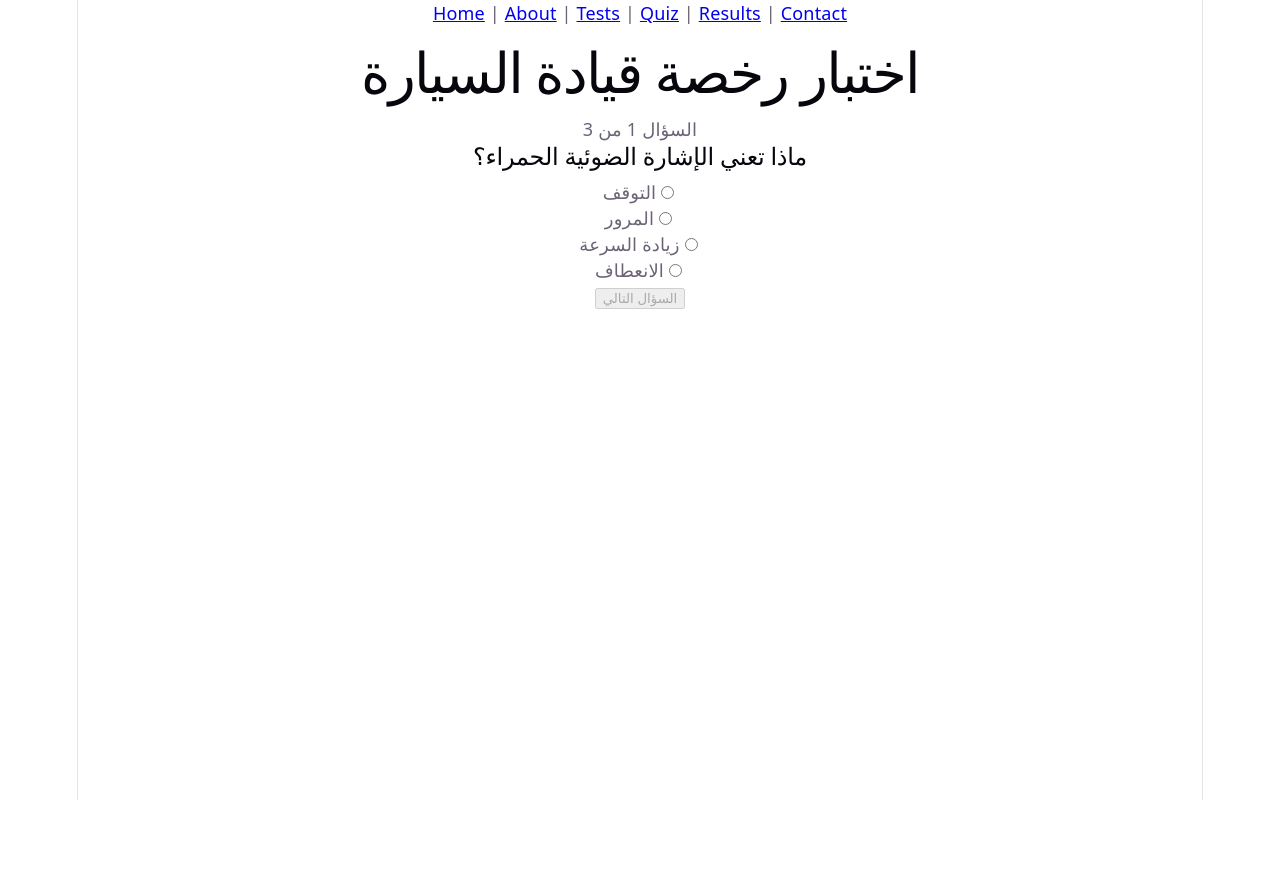
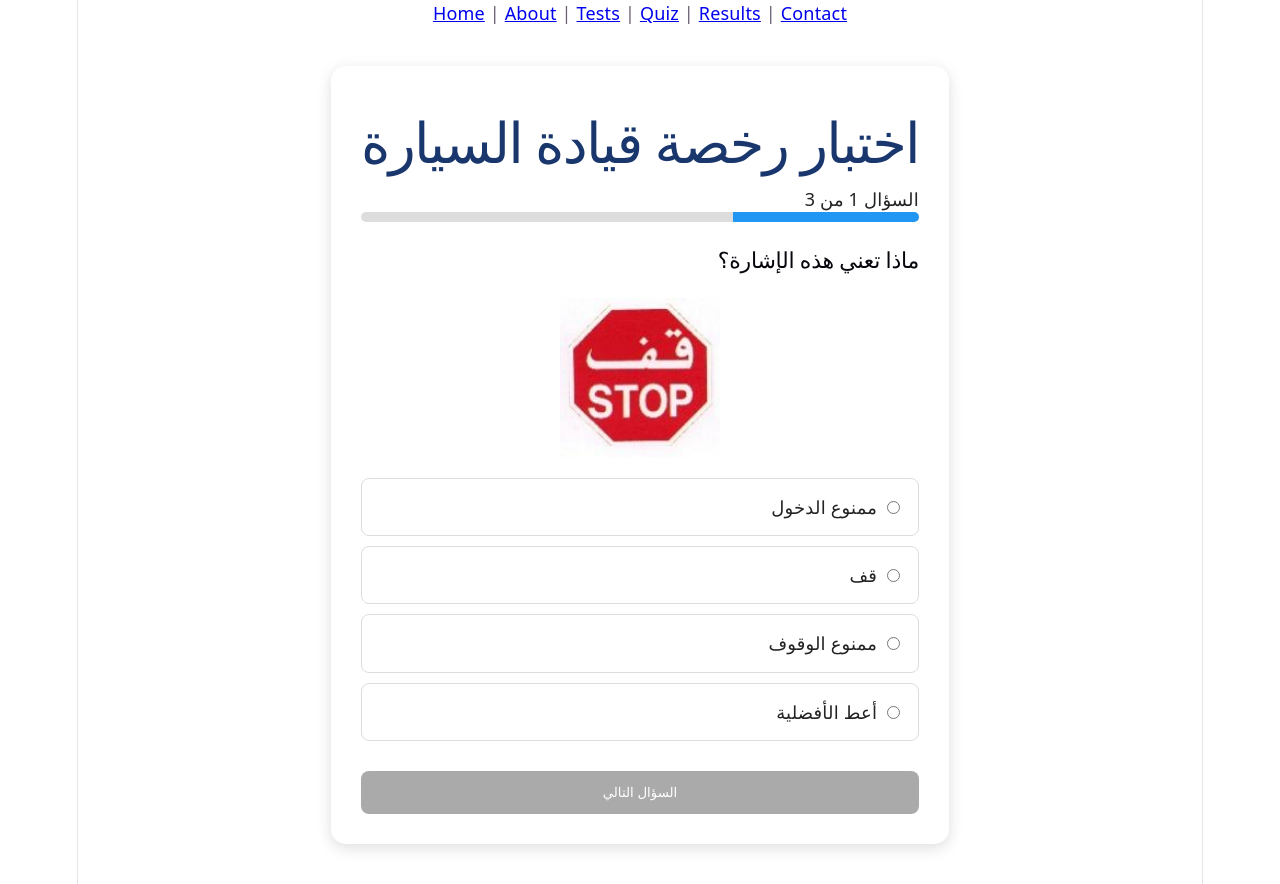
Before and after one commit to majdmouhamma1-rgb/majd-driving-schoolweb2, a React (Vite) app: page /quiz in a window 1280 px wide. Before the commit the page ends 800 px from the top, so only its background shows below. Built offline with nearby package versions, Linux system fonts and the light colour scheme.

Commit message:
Add random driving quiz with traffic signs and added question data in questions.js

```diff
--- /dev/null
+++ b/src/css/Quiz.css
@@ -0,0 +1,77 @@
+
+.quiz {
+  max-width: 650px;
+  margin: 40px auto;
+  padding: 30px;
+  background: white;
+  border-radius: 15px;
+  box-shadow: 0 4px 15px #0002;
+  text-align: right;
+  direction: rtl;
+  color: #222;
+}
+
+.quiz h1 {
+  text-align: center;
+  color: #19376d;
+}
+
+.quiz h2 {
+  font-size: 22px;
+  margin: 25px 0;
+}
+
+.quiz img {
+  display: block;
+  width: 160px;
+  height: 160px;
+  object-fit: contain;
+  margin: 20px auto;
+}
+
+.progress {
+  height: 10px;
+  background: #ddd;
+  border-radius: 10px;
+  overflow: hidden;
+}
+
+.progress-bar {
+  height: 100%;
+  background: #2196f3;
+  transition: width 0.3s;
+}
+
+.option {
+  display: block;
+  padding: 15px;
+  margin: 10px 0;
+  border: 1px solid #ddd;
+  border-radius: 8px;
+  cursor: pointer;
+}
+
+.option:hover {
+  background: #eef5ff;
+}
+
+.option.selected {
+  background: #dbeafe;
+  border-color: #2196f3;
+}
+
+.next-btn {
+  width: 100%;
+  padding: 14px;
+  margin-top: 20px;
+  background: #19376d;
+  color: white;
+  border: none;
+  border-radius: 8px;
+  cursor: pointer;
+}
+
+.next-btn:disabled {
+  background: #aaa;
+  cursor: not-allowed;
+}
--- /dev/null
+++ b/src/data/questions.js
@@ -0,0 +1,47 @@
+
+const images = import.meta.glob(
+  "../assets/signs/*.png",
+  { eager: true, query: "?url", import: "default" }
+);
+
+function sign(number) {
+  return images[
+    `../assets/signs/sign-${String(number).padStart(3, "0")}.png`
+  ];
+}
+
+export const questions = [
+  {
+    question: "ماذا تعني هذه الإشارة؟",
+    image: sign(25),
+    options: [
+      "ممنوع الدخول",
+      "قف",
+      "ممنوع الوقوف",
+      "أعط الأفضلية"
+    ],
+    answer: 1
+  },
+  {
+    question: "ماذا تعني هذه الإشارة؟",
+    image: sign(27),
+    options: [
+      "ممنوع الدخول",
+      "موقف سيارات",
+      "ممر مشاة",
+      "طريق سريع"
+    ],
+    answer: 0
+  },
+  {
+    question: "ماذا تعني هذه الإشارة؟",
+    image: sign(29),
+    options: [
+      "السرعة الدنيا 30",
+      "ممنوع التجاوز",
+      "السرعة القصوى 30",
+      "نهاية تحديد السرعة"
+    ],
+    answer: 2
+  }
+];
--- a/src/pages/Quiz.jsx
+++ b/src/pages/Quiz.jsx
@@ -1,57 +1,41 @@
 
 import { useState } from "react";
 import { useNavigate } from "react-router-dom";
-  const signImages = import.meta.glob(
-  "../assets/signs/*.png",
-  { eager: true, query: "?url", import: "default" }
-);
+import { questions } from "../data/questions";
+import "../css/Quiz.css";
 
-  const questions = [
-    {
-      question: "ماذا تعني الإشارة الضوئية الحمراء؟",
-      options: ["التوقف", "المرور", "زيادة السرعة", "الانعطاف"],
-      answer: 0,
-    },
-    {
-      question: "ماذا يجب أن تفعل عند ممر المشاة؟",
-      options: [
-        "زيادة السرعة",
-        "إعطاء الأولوية للمشاة",
-        "استعمال الزمور",
-        "التجاوز",
-      ],
-      answer: 1,
-    },
-    {
-      question: "ماذا تعني الإشارة الضوئية الخضراء؟",
-      options: [
-        "التوقف دائماً",
-        "الرجوع للخلف",
-        "السماح بالمرور إذا كان الطريق آمناً",
-        "إطفاء المحرك",
-      ],
-      answer: 2,
-    },
-  ];
+// Choose 10 random questions from the 25
+function getRandomQuestions() {
+  const shuffled = [...questions];
+
+  for (let i = shuffled.length - 1; i > 0; i--) {
+    const j = Math.floor(Math.random() * (i + 1));
+    [shuffled[i], shuffled[j]] = [shuffled[j], shuffled[i]];
+  }
+
+  return shuffled.slice(0, 10);
+}
 
 export default function Quiz() {
+  const [quizQuestions] = useState(getRandomQuestions);
   const [current, setCurrent] = useState(0);
   const [score, setScore] = useState(0);
   const [selected, setSelected] = useState(null);
 
   const navigate = useNavigate();
+  const question = quizQuestions[current];
 
   function nextQuestion() {
     if (selected === null) return;
 
     const newScore =
-        score + (selected === questions[current].answer ? 1 : 0);
+      score + (selected === question.answer ? 1 : 0);
 
-      if (current + 1 === questions.length) {
+    if (current === quizQuestions.length - 1) {
       navigate("/results", {
         state: {
           score: newScore,
-            total: questions.length,
+          total: quizQuestions.length,
         },
       });
     } else {
@@ -62,34 +46,49 @@
   }
 
   return (
-      <main dir="rtl">
+    <main className="quiz" dir="rtl">
       <h1>اختبار رخصة قيادة السيارة</h1>
 
       <p>
-          السؤال {current + 1} من {questions.length}
+        السؤال {current + 1} من {quizQuestions.length}
       </p>
 
-        <h2>{questions[current].question}</h2>
+      <div className="progress">
+        <div
+          className="progress-bar"
+          style={{
+            width: `${((current + 1) / quizQuestions.length) * 100}%`,
+          }}
+        />
+      </div>
 
-        {questions[current].options.map((option, index) => (
-          <div key={index}>
-            <label>
+      <h2>{question.question}</h2>
+
+      {question.image && (
+        <img src={question.image} alt="إشارة مرور" />
+      )}
+
+      {question.options.map((option, index) => (
+        <label
+          key={index}
+          className={`option ${selected === index ? "selected" : ""}`}
+        >
           <input
             type="radio"
             name="answer"
             checked={selected === index}
             onChange={() => setSelected(index)}
           />
-              {option}
+          {" "}{option}
         </label>
-          </div>
       ))}
 
       <button
+        className="next-btn"
         onClick={nextQuestion}
         disabled={selected === null}
       >
-          {current + 1 === questions.length
+        {current === quizQuestions.length - 1
           ? "عرض النتيجة"
           : "السؤال التالي"}
       </button>
```
Lines whose indentation alone changed are shown as unchanged.
